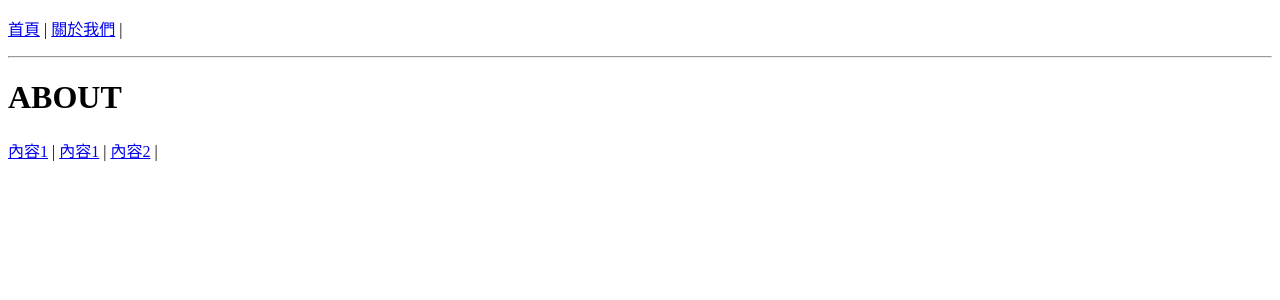
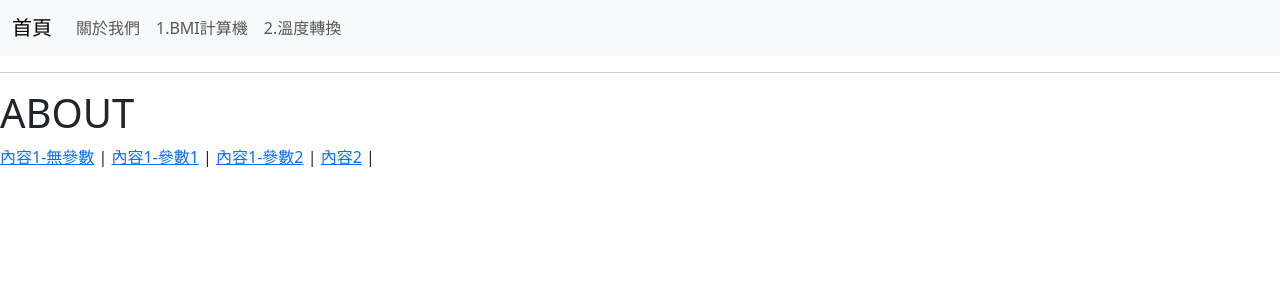
Before and after one commit to Dao-Cheng/vue-project-derek-demo, a Vue app: page /About in a window 1280 px wide. Shown: the top 300 px of the page. Built offline with nearby package versions, Linux system fonts and the light colour scheme.

Commit message:
引入bootstrap

```diff
--- a/package.json
+++ b/package.json
@@ -12,6 +12,8 @@
     "preview": "vite preview"
   },
   "dependencies": {
+    "bootstrap": "^5.3.7",
+    "bootstrap-icons": "^1.13.1",
     "vue": "^3.5.18",
     "vue-router": "^4.5.1"
   },
--- a/src/App.vue
+++ b/src/App.vue
@@ -1,5 +1,5 @@
 <script setup>
-import BMI from './components/BMI.vue';
+
 import Demo1 from './components/Demo/Demo1.vue';
 import Demo10 from './components/Demo/Demo10.vue';
 import Demo2 from './components/Demo/Demo2.vue';
@@ -10,7 +10,6 @@ import Demo6 from './components/Demo/Demo6.vue';
 import Demo7 from './components/Demo/Demo7.vue';
 import Demo8 from './components/Demo/Demo8.vue';
 import Demo9 from './components/Demo/Demo9.vue';
-import FToC from './components/FToC.vue';
 
 </script>
 
@@ -28,13 +27,40 @@ import FToC from './components/FToC.vue';
     <!-- <Demo9 /> -->
     <!-- <Demo10 /> -->
     <!-- <FToC/> -->
-    <p>
 
-        <RouterLink :to="{ path: '/' }">首頁</RouterLink> |
+    <nav class="navbar navbar-expand-lg bg-body-tertiary">
+        <div class="container-fluid">
+            <RouterLink :to="{ path: '/' }" class="navbar-brand">首頁</RouterLink>
+            <button class="navbar-toggler" type="button" data-bs-toggle="collapse" data-bs-target="#navbarNav"
+                aria-controls="navbarNav" aria-expanded="false" aria-label="Toggle navigation">
+                <span class="navbar-toggler-icon"></span>
+            </button>
+            <div class="collapse navbar-collapse" id="navbarNav">
+                <ul class="navbar-nav">
+                    <li class="nav-item">
+                        <RouterLink :to="{ name: 'About' }" class="nav-link">關於我們</RouterLink>
+                    </li>
+                    <li class="nav-item">
+                        <RouterLink :to="{ name: 'BMI' }" class="nav-link">1.BMI計算機</RouterLink>
+                    </li>
+                    <li class="nav-item">
+                        <RouterLink :to="{ name: 'FToC' }" class="nav-link">2.溫度轉換</RouterLink>
+                    </li>
+                </ul>
+            </div>
+        </div>
+    </nav>
+
+
+    <!-- <p> -->
+
+    <!-- <RouterLink :to="{ path: '/' }">首頁</RouterLink> |
         <RouterLink :to="{ name: 'About' }">關於我們</RouterLink> |
-        <!-- <RouterLink :to="{ name: 'Content1' }">關於我們1</RouterLink> |
+        <RouterLink :to="{ name: 'BMI' }">1.BMI計算機</RouterLink> |
+        <RouterLink :to="{ name: 'FToC' }">2.溫度轉換</RouterLink> | -->
+    <!-- <RouterLink :to="{ name: 'Content1' }">關於我們1</RouterLink> |
         <RouterLink :to="{ name: 'Content2' }">關於我們2</RouterLink> | -->
-    </p>
+    <!-- </p> -->
     <hr />
     <RouterView />
 
--- a/src/main.js
+++ b/src/main.js
@@ -2,6 +2,9 @@ import { createApp } from 'vue'
 import App from './App.vue'
 import router from './router'
 
+import 'bootstrap/dist/css/bootstrap.min.css';
+import 'bootstrap/dist/js/bootstrap.bundle.min.js';
+import 'bootstrap-icons/font/bootstrap-icons.css';
 // createApp(App).use(router).mount('#app')
 
 const app = createApp(App);
--- a/src/router/index.js
+++ b/src/router/index.js
@@ -6,6 +6,9 @@ import Home from "@/views/Home.vue";
 import About from "@/views/About.vue";
 import Content1 from "@/views/Content1.vue";
 import Content2 from "@/views/Content2.vue";
+import NotFound from "@/views/NotFound.vue";
+import BMI from "@/views/BMI.vue";
+import FToC from "@/views/FToC.vue";
 
 // 3.定義路由
 const routes = [
@@ -20,7 +23,7 @@ const routes = [
         name: 'About',
         children: [
             {
-                path: 'Content1/:id',
+                path: 'Content1/:id?',
                 component: Content1,
                 name: 'Content1',
                 props: true
@@ -32,6 +35,17 @@ const routes = [
             },
         ]
     },
+    {
+        path: '/BMI',
+        component: BMI,
+        name: 'BMI'
+    },
+    {
+        path: '/FToC',
+        component: FToC,
+        name: 'FToC'
+    },
+    { path: '/:pathMatch(.*)*', component: NotFound, name: 'NotFound' },
 ]
 
 // 4.建立router實體
--- a/src/views/About.vue
+++ b/src/views/About.vue
@@ -3,8 +3,10 @@
 <template>
 
     <h1>ABOUT</h1>
-    <RouterLink :to="{ name: 'Content1', params: { id: 1 } }">內容1</RouterLink> |
-    <RouterLink :to="{ name: 'Content1', params: { id: 2 } }">內容1</RouterLink> |
+
+    <RouterLink :to="{ name: 'Content1' }">內容1-無參數</RouterLink> |
+    <RouterLink :to="{ name: 'Content1', params: { id: 1 } }">內容1-參數1</RouterLink> |
+    <RouterLink :to="{ name: 'Content1', params: { id: 2 } }">內容1-參數2</RouterLink> |
     <RouterLink :to="{ name: 'Content2' }">內容2</RouterLink> |
     <RouterView />
 </template>
--- /dev/null
+++ b/src/views/NotFound.vue
@@ -0,0 +1,9 @@
+<script setup></script>
+
+<template>
+
+    <h1>NotFound 404!!!</h1>
+
+</template>
+
+<style scoped></style>
```
Also changed, not shown: src/views/BMI.vue (renamed from src/components/BMI.vue), src/views/FToC.vue (renamed from src/components/FToC.vue), 1 other file (tests, documents, lock files or other folders).
